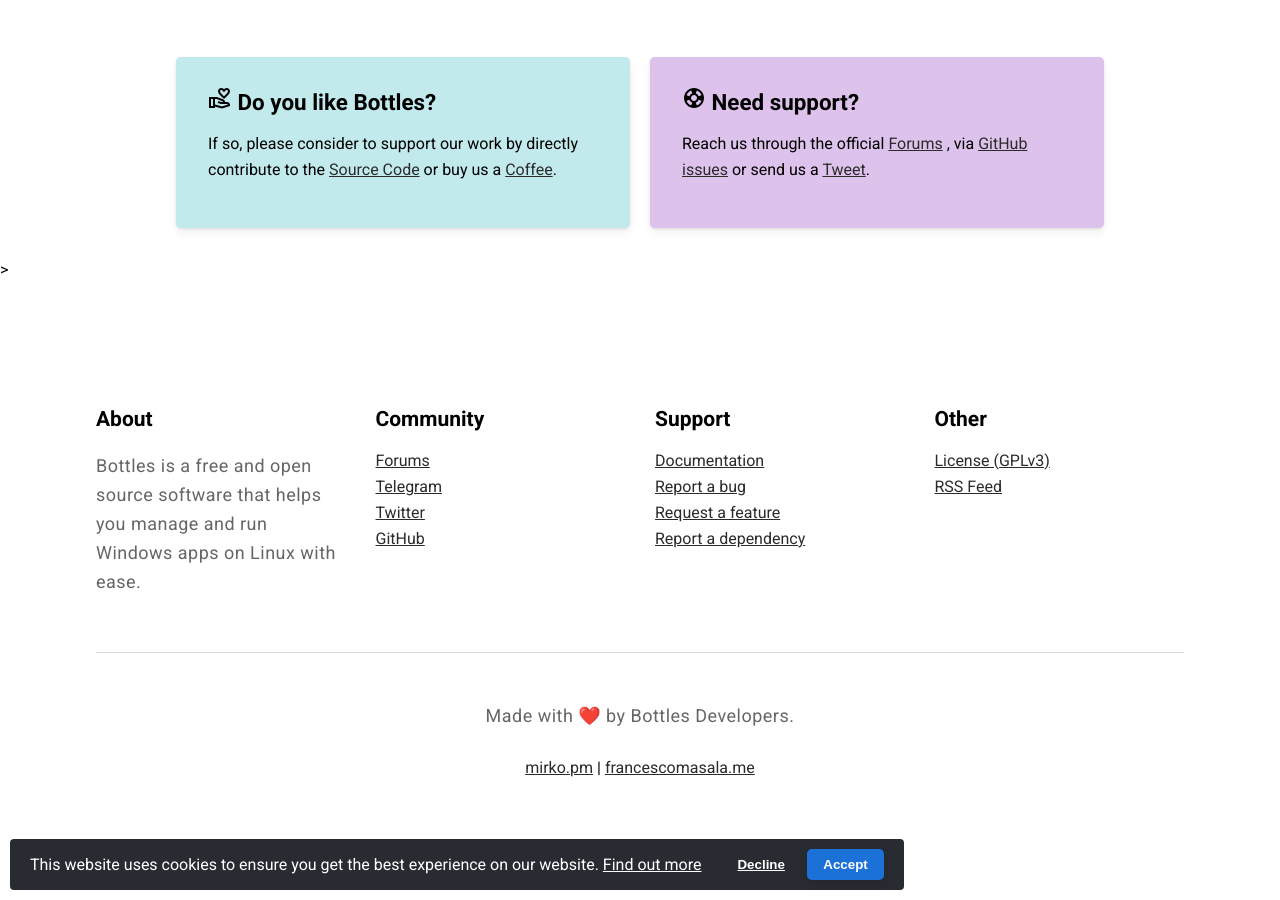
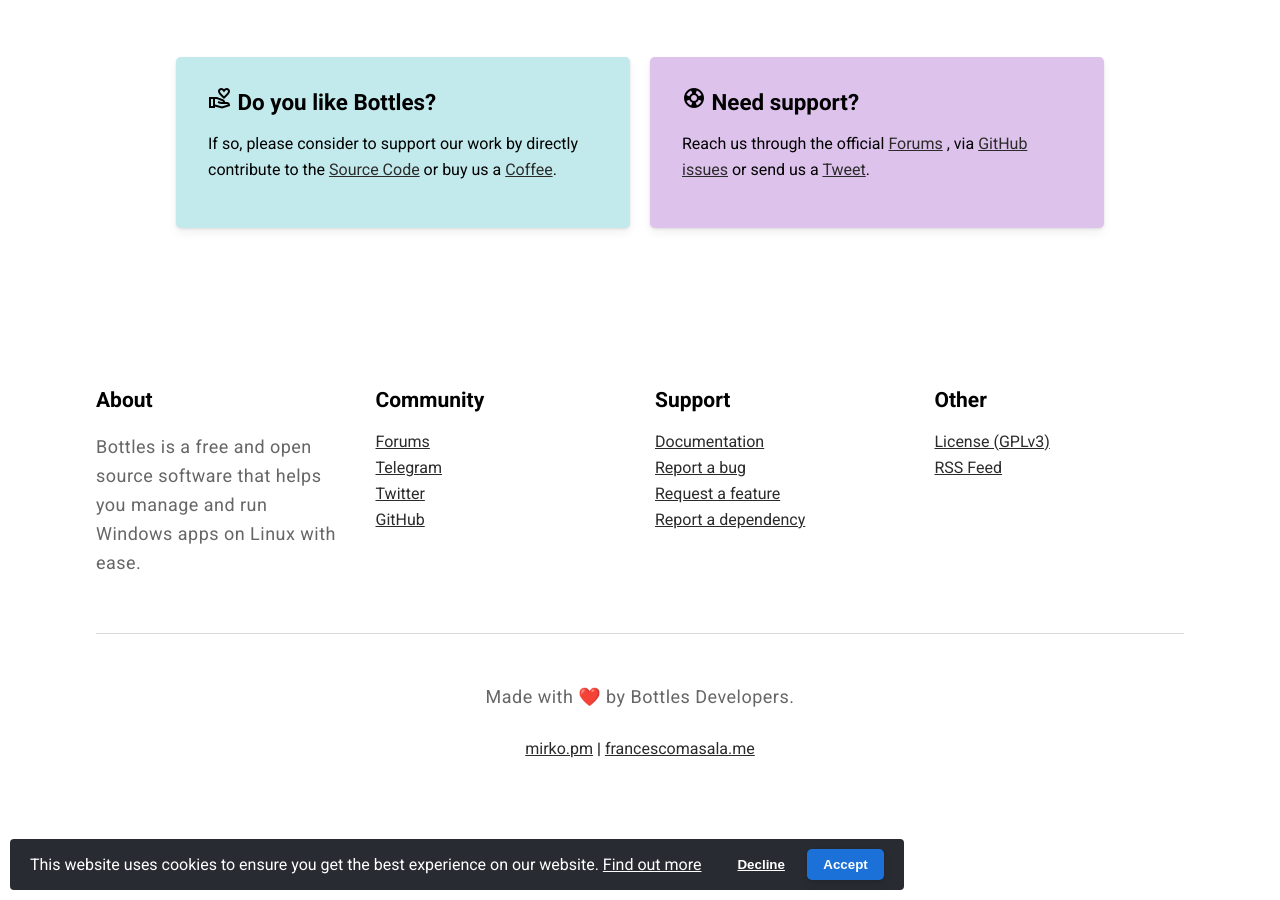
Before and after one commit to bottlesdevs/website, a Jekyll site: the page built from _posts/2020-01-02-bottles-2-stable-release.md, in a window 1280 px wide and 900 px high, scrolled down 2822 px. Built offline with Jekyll 4.4.1, drawn with Linux system fonts in a browser that asks for light colours; nearby versions of some CDN libraries; comment, search, counter and statistics services are not loaded.

Commit message:
code cleanup

```diff
--- a/_layouts/post.html
+++ b/_layouts/post.html
@@ -76,4 +76,4 @@
         var el = document.getElementsByClassName('heading')[0];
         el.style.background = `linear-gradient(120deg, ${startColor} 0%, ${endColor} 100%)`;
     </script>
-{% endif %}>
+{% endif %}
```
